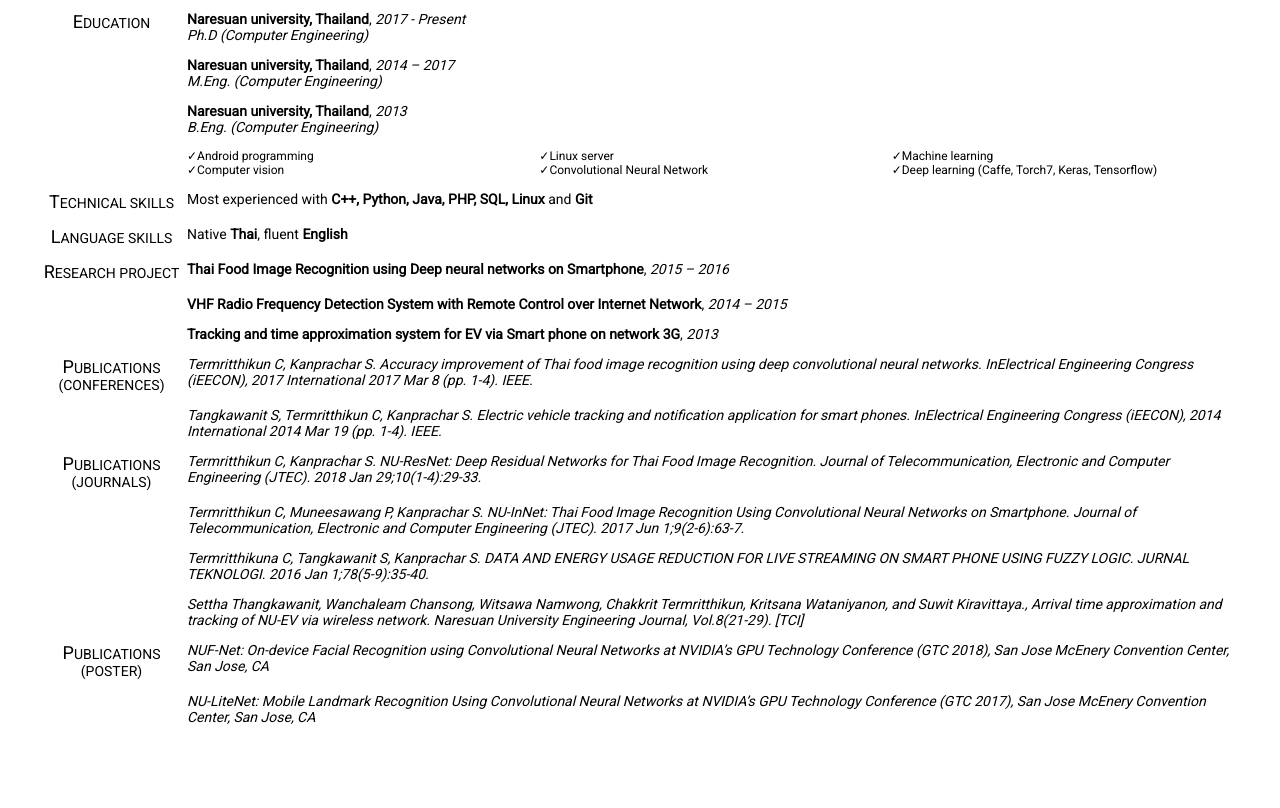
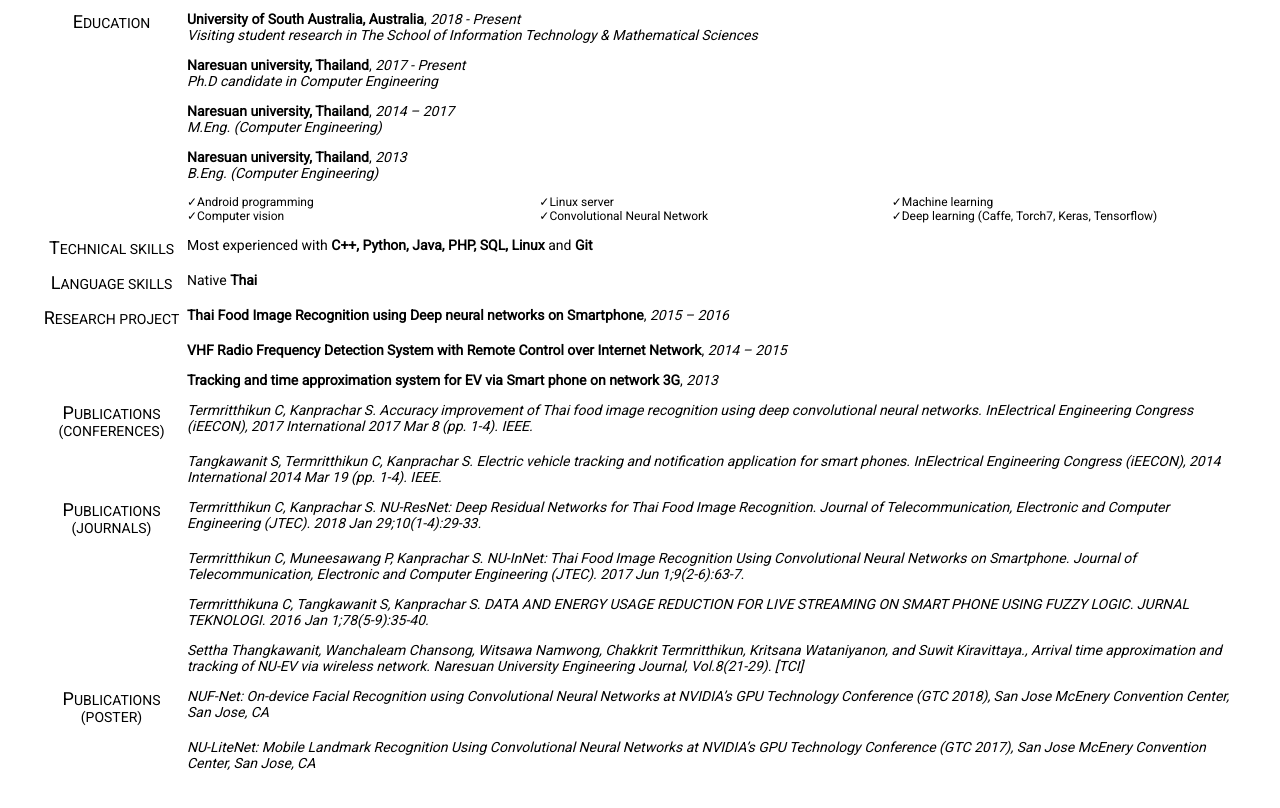
Before and after one commit to chakkritte/cv, a plain HTML site: page index.html in a window 1280 px wide. Shown: the part 116-924 px from the top of the page. Before the commit the page ends 891 px from the top, so only its background shows below. Drawn offline with Linux system fonts and the light colour scheme.

Commit message:
Update index.html

```diff
--- a/index.html
+++ b/index.html
@@ -77,8 +77,13 @@
       <h2 class="grid-header">Education</h2>
 
       <div class="grid-content">
+        <p><span class="featured">University of South Australia, Australia</span>, <span class="time">2018 - Present</span></p>
+        <p class="brief-description">Visiting student research in The School of Information Technology & Mathematical Sciences</p>
+      </div>
+
+      <div class="grid-content">
         <p><span class="featured">Naresuan university, Thailand</span>, <span class="time">2017 - Present</span></p>
-        <p class="brief-description">Ph.D (Computer Engineering)</p>
+        <p class="brief-description">Ph.D candidate in Computer Engineering</p>
       </div>
 
 
@@ -111,7 +116,7 @@
       <h2 class="grid-header">Language Skills</h2>
 
       <div class="grid-content">
-        <p>Native <span class="featured">Thai</span>, fluent <span class="featured">English</span></p>
+        <p>Native <span class="featured">Thai</span></p>
       </div>
 
       <h2 class="grid-header">Research project</h2>
```
